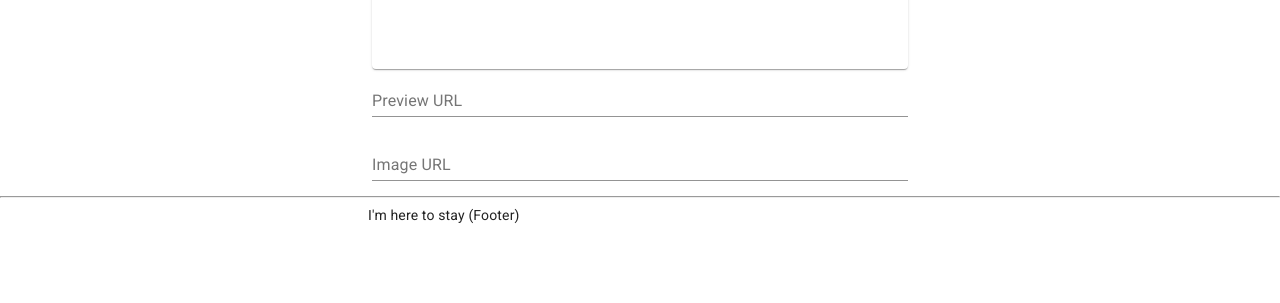
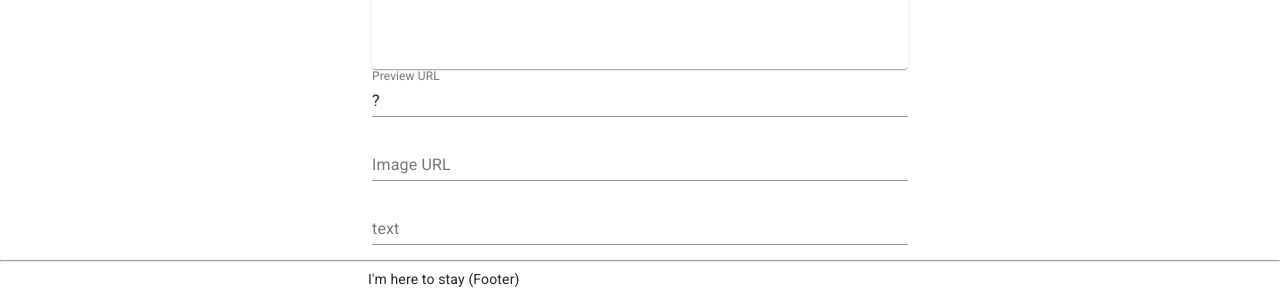
Before and after one commit to hankei6km/image-url-workbench, a Next.js app: page / in a window 1280 px wide. Shown: the part 196-499 px from the top of the page. Built offline with nearby package versions, Linux system fonts and the light colour scheme.

Commit message:
Add reducer to build params for image api

```diff
--- a/pages/index.tsx
+++ b/pages/index.tsx
@@ -1,4 +1,4 @@
-import React, { useEffect, useState } from 'react';
+import React, { useEffect, useState, useReducer } from 'react';
 import Layout from '../components/Layout';
 import Container from '@material-ui/core/Container';
 // import Typography from '@material-ui/core/Typography';
@@ -6,7 +6,34 @@ import Box from '@material-ui/core/Box';
 import Card from '@material-ui/core/Card';
 import TextField from '@material-ui/core/TextField';
 
+type paramsState = [string, string][];
+
+const initialState: paramsState = [];
+function reducer(
+  state: paramsState,
+  action: { type: string; payload: [string, string] }
+): paramsState {
+  switch (action.type) {
+    case 'set':
+      let replaced = false;
+      const r: paramsState = state.map(([k, v]) => {
+        if (k === action.payload[0]) {
+          replaced = true;
+          return [k, action.payload[1]];
+        }
+        return [k, v];
+      });
+      if (!replaced) {
+        r.push(action.payload);
+      }
+      return r;
+    default:
+      throw new Error();
+  }
+}
+
 const IndexPage = () => {
+  const [state, dispatch] = useReducer(reducer, initialState);
   const [urlText, setUrlText] = useState('');
   const [imgUrl, setImgUrl] = useState('');
 
@@ -14,7 +41,9 @@ const IndexPage = () => {
     let done = false;
     let id = setTimeout(() => {
       // setImgStat(inputText === '' ? 'none' : 'loading');
-      setImgUrl(urlText);
+      const q = new URLSearchParams('');
+      state.forEach(([k, v]) => q.append(k, v));
+      setImgUrl(`${urlText}?${q.toString()}`);
       done = true;
     }, 500);
     return () => {
@@ -22,7 +51,7 @@ const IndexPage = () => {
         clearTimeout(id);
       }
     };
-  }, [urlText]);
+  }, [urlText, state]);
 
   return (
     <Layout title="Home | Next.js + TypeScript Example">
@@ -49,6 +78,17 @@ const IndexPage = () => {
             }}
           />
         </Box>
+        <Box p={1}>
+          <TextField
+            id="txt"
+            label="text"
+            defaultValue={''}
+            fullWidth
+            onChange={(e) => {
+              dispatch({ type: 'set', payload: ['txt', e.target.value] });
+            }}
+          />
+        </Box>
       </Container>
     </Layout>
   );
```
